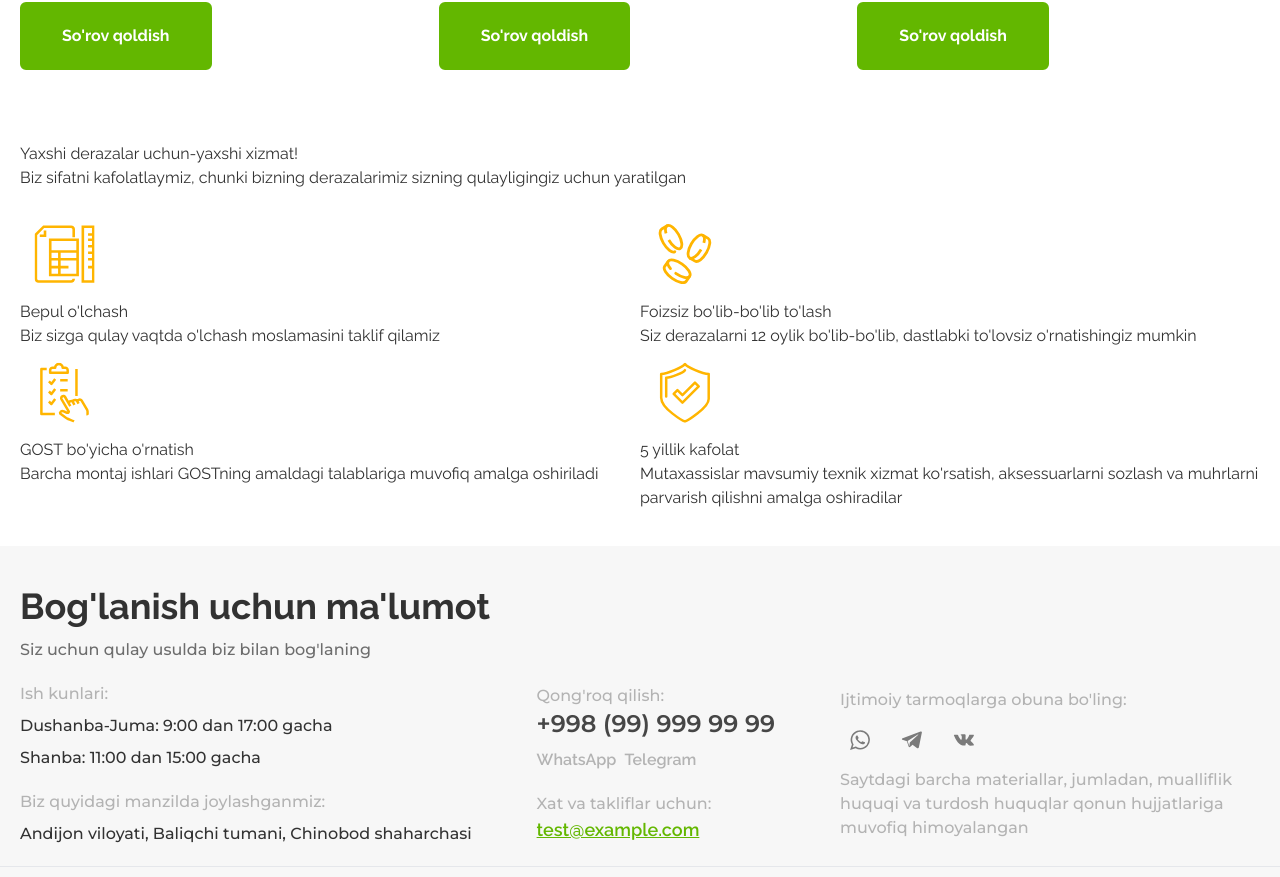
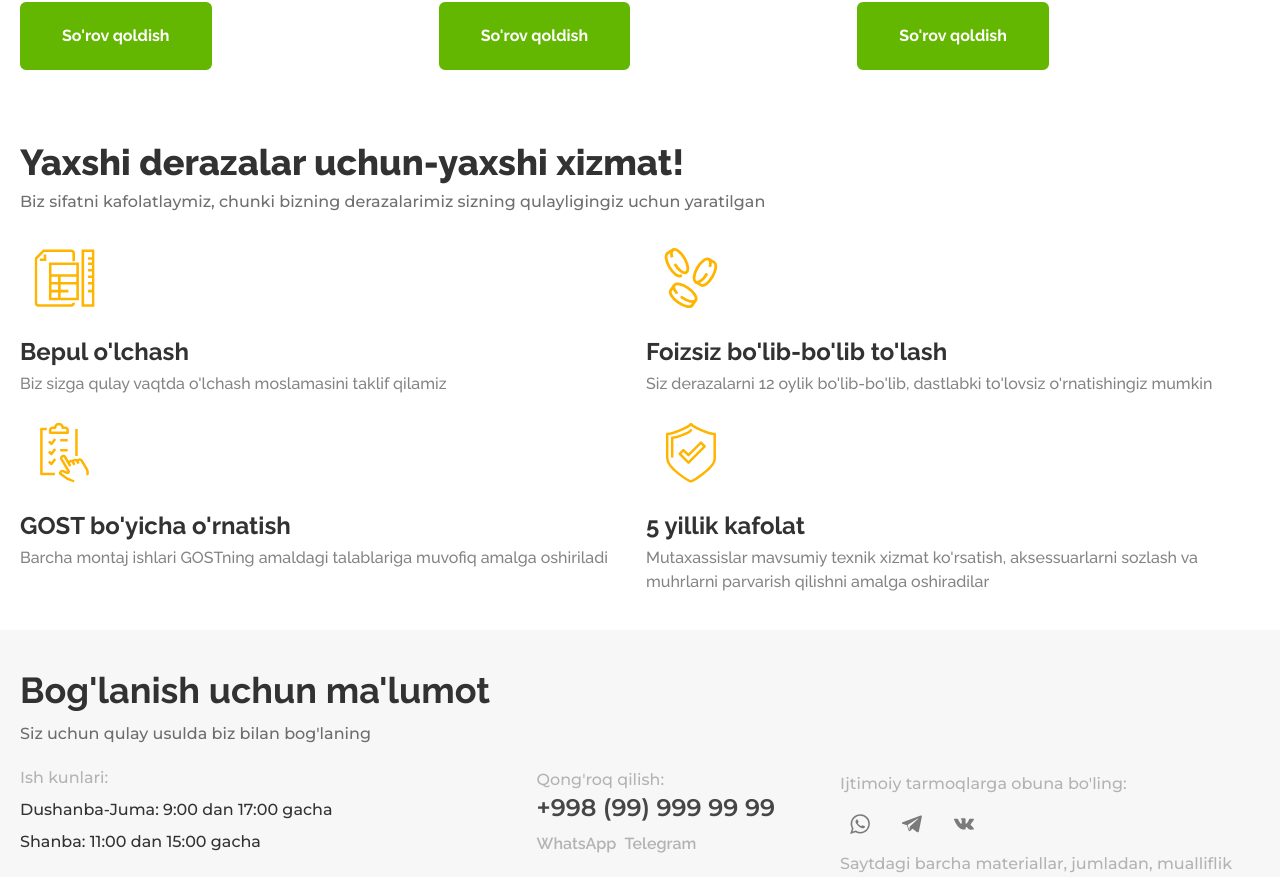
Before and after one commit to thisisal1ev/oyna-expert, a React (Vite) app: page / in a window 1280 px wide. Shown: the part 1942-2819 px from the top of the page. Built offline with nearby package versions, Linux system fonts and the light colour scheme.

Commit message:
add new meta tags and new section

```diff
--- a/index.html
+++ b/index.html
@@ -4,7 +4,22 @@
 <head>
   <meta charset="UTF-8" />
   <meta name="viewport" content="width=device-width, initial-scale=1.0" />
-  <title></title>
+  <title>Oyna</title>
+
+  <meta http-equiv="X-UA-Compatible" content="IE=edge">
+
+  <!-- Google -->
+  <meta name="google-site-verification" content="xnrkEfCIngnJzvAAFmne3nA1okjknAaHAdsMH6slK7M" />
+  <meta name="googlebot" id="googlebot" content="index, follow">
+
+  <!-- Yandeks -->
+  <meta name="yandex-verification" content="0d98a88b237bac56" />
+  <meta name="yandex-verification" id="yandex-verification" content="index, follow">
+  <meta name="yandex" id="yandex" content="index, follow">
+
+  <!-- favicon image -->
+  <link rel="shortcut icon" href="/src/assets/img/fav1con.png" type="image/x-icon">
+  <link rel="icon" href="/src/assets/img/fav1con.png" type="image/x-icon">
 
   <!-- font-family -->
   <link rel="preconnect" href="https://fonts.googleapis.com">
--- a/src/pages/Home.jsx
+++ b/src/pages/Home.jsx
@@ -135,18 +135,18 @@ const Home = () => {
 
       <div className='py-9'>
         <div className="w-full max-w-base mx-auto px-5">
-          <div className='mb-5'>
-            <h2>Yaxshi derazalar uchun-yaxshi xizmat!</h2>
-            <h3>Biz sifatni kafolatlaymiz, chunki bizning derazalarimiz sizning qulayligingiz uchun yaratilgan</h3>
+          <div className='mb-5' data-aos="fade-up" data-aos-anchor-placement="center" data-aos-easing="ease-in" data-aos-duration="1000">
+            <h2 className='text-2xl font-extrabold mb-2 md:text-30 lg:text-3xl xl:text-4xl'>Yaxshi derazalar uchun-yaxshi xizmat!</h2>
+            <h3 className='text-base font-medium font-montserrat opacity-70'>Biz sifatni kafolatlaymiz, chunki bizning derazalarimiz sizning qulayligingiz uchun yaratilgan</h3>
           </div>
-          <ul className='grid grid-cols-1 md:grid-cols-2'>
+          <ul className='grid grid-cols-1 gap-3 md:grid-cols-2'>
             {
               service.map((servic) => {
                 return (
                   <li key={servic.id}>
-                    <img src={servic.img} alt={servic.title} />
-                    <h4>{servic.title}</h4>
-                    <p>{servic.context}</p>
+                    <img className='mb-3' src={servic.img} alt={servic.title} />
+                    <h4 className='mb-1 font-bold text-22 md:text-2xl'>{servic.title}</h4>
+                    <p className='font-medium opacity-60 text-base'>{servic.context}</p>
                   </li>
                 )
               })
```
Also changed, not shown: src/assets/img/fav1con.png (added), src/assets/img/favicon.jpg (added).
